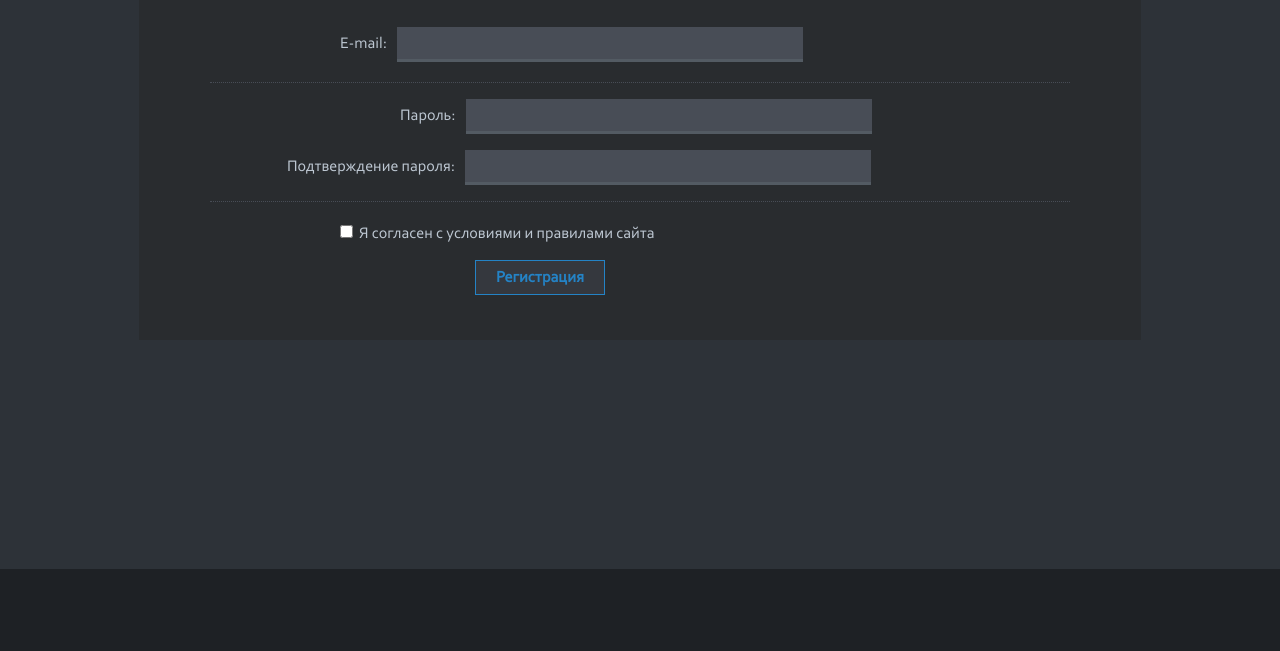
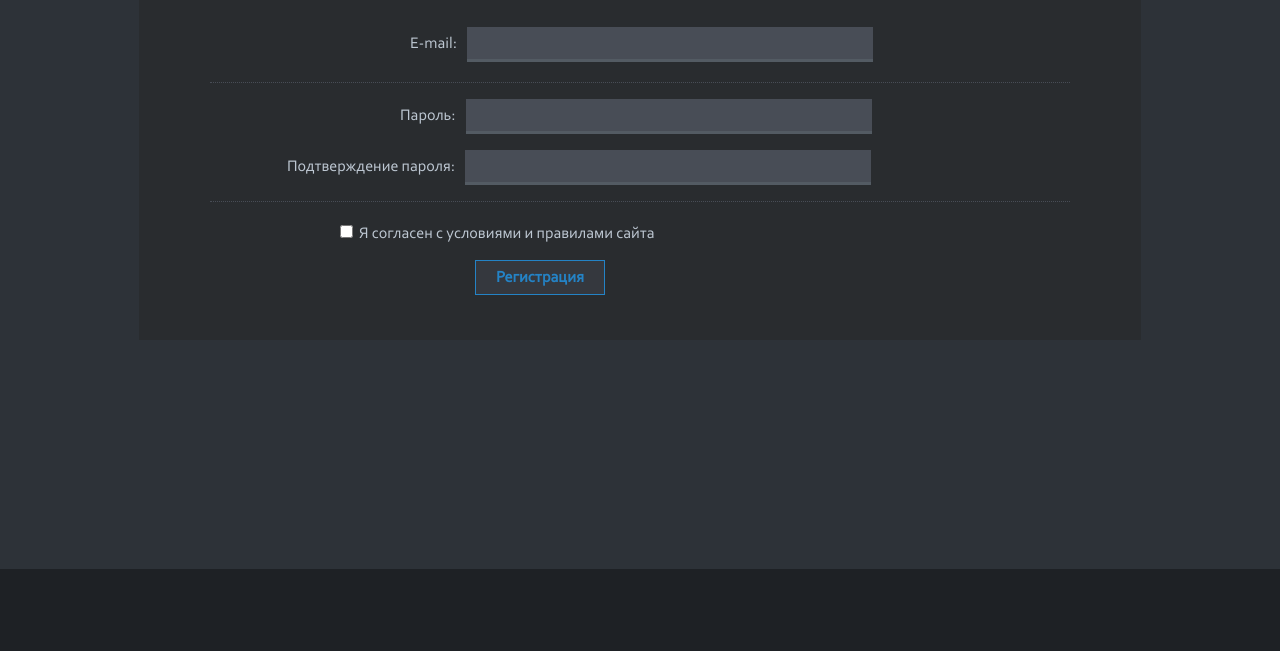
Before and after one commit to OlegUrmanov/lvl1, a plain HTML site: page Task1/index.html in a window 1280 px wide. Shown: the part 149-800 px from the top of the page. Drawn offline with Linux system fonts and the light colour scheme.

Commit message:
Fixed registration__text-email

```diff
--- a/Task1/css/style.css
+++ b/Task1/css/style.css
@@ -60,7 +60,7 @@ main {
 }
 
 .registration__text-email {
-  margin-left: 200px;
+  margin-left: 270px;
   margin-bottom: 20px;
 }
 
```
